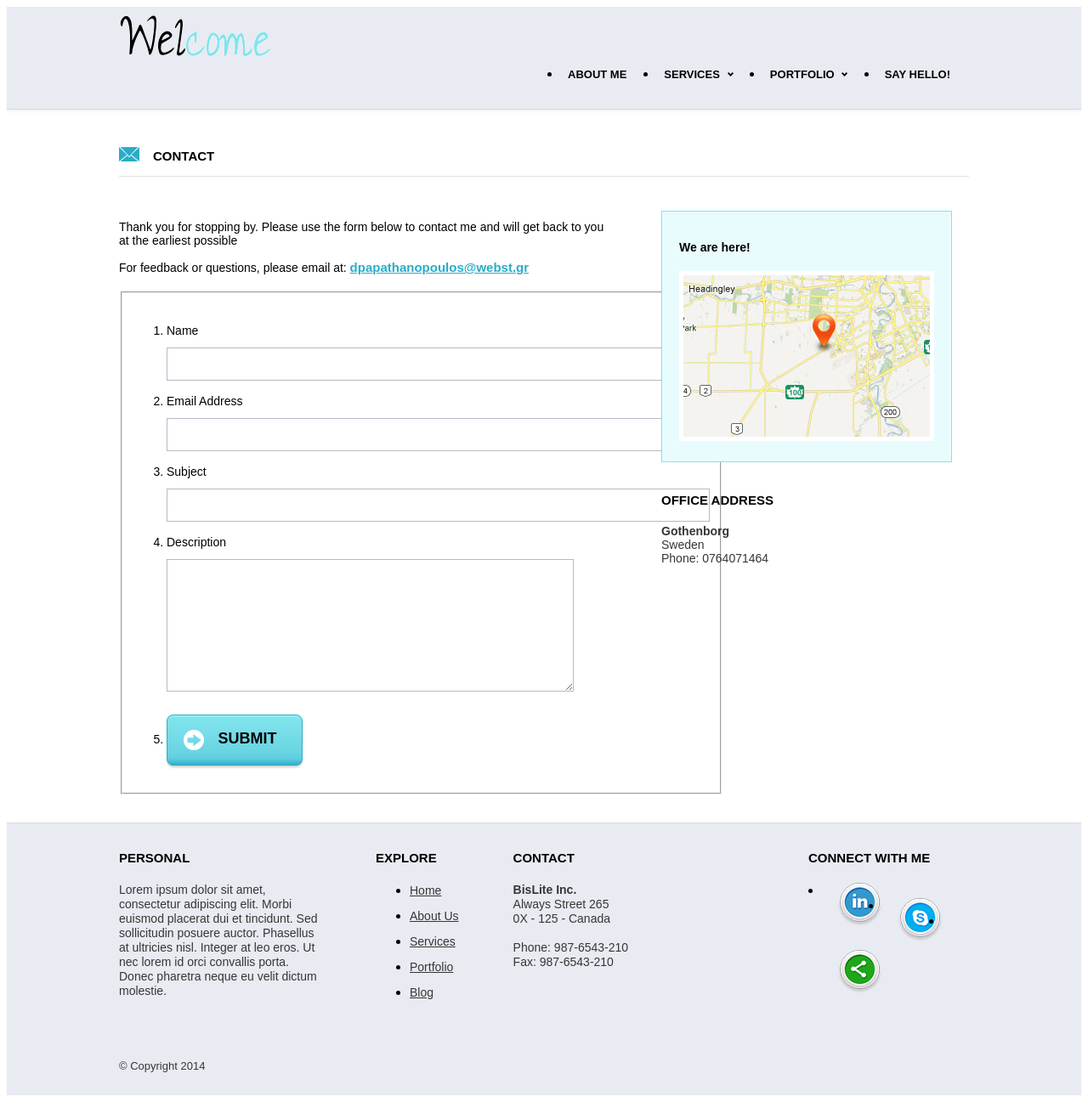
After one commit to Dionysios/homepage, a PHP site: page /contact.php in a window 1280 px wide. The commit adds this page. Shown: the whole page at 85% size. Run offline with PHP 8.4, Linux system fonts and the light colour scheme; some libraries are stand-ins or nearby versions.

Commit message:
adding contact page

```diff
--- /dev/null
+++ b/homepage/contact.php
@@ -0,0 +1,92 @@
+<!DOCTYPE html PUBLIC "-//W3C//DTD XHTML 1.0 Strict//EN" "http://www.w3.org/TR/xhtml1/DTD/xhtml1-strict.dtd">
+<html xmlns="http://www.w3.org/1999/xhtml" xml:lang="en" lang="en">
+<head>
+    <meta http-equiv="Content-Type" content="text/html; charset=UTF-8" />
+    <title>BisLite - Contact Us</title>
+    <link rel="stylesheet" type="text/css" href="stylesheets/reset.css" />
+    <link rel="stylesheet" type="text/css" href="stylesheets/main.css" />
+
+</head>
+<body>
+
+   	<? include("header_div.php"); ?>
+
+    <div id="main_content">
+
+        <div id="contact_area">
+
+            <div class="container">
+
+            <h2 id="contact">CONTACT</h2>
+
+            <div id="contact_info">
+
+                <div id="contact_info_left">
+
+                    <p>Thank you for stopping by. Please use the form below to contact me and will get back to you at the earliest possible
+                    <br />
+                    <br />
+                    For feedback or questions, please email at: <a href="mailto:email@dpapathanopoulos@webst.gr" class="bold_text blue_text">dpapathanopoulos@webst.gr</a></p>
+
+                    <form action="#" method="post" id="contact_form">
+                        <fieldset>
+			    <ol>
+                                <li>
+				    <label for="name">Name</label><input type="text" name="name" value="" size="77" maxlength="" id="name" />
+			        </li>
+			        <li>
+                        	    <label for="email">Email Address</label><input type="text" name="email" value="" size="77" maxlength="" id="email" />
+				</li>
+                                <li>
+                        	    <label for="email">Subject</label><input type="text" name="email" value="" size="77" maxlength="" id="subject" />
+				</li>
+				<li>
+				    <label for="message">Description</label><textarea name="message" rows="10" cols="57" id="message"></textarea>
+				</li>
+				<li>
+				    <input type="submit" value="SUBMIT" size="" maxlength="" />
+				</li>
+			    </ol>
+                        </fieldset>
+                    </form>
+
+                </div> <!-- END #contact_info_left -->
+
+                <div id="contact_info_right">
+
+                    <div id="location_map">
+
+                        <h3>We are here!</h3>
+
+                        <a href="#"><img src="images/map.jpg" alt="map" /></a>
+
+                    </div> <!-- END #location_map -->
+
+                    <div id="address">
+
+                        <h3>OFFICE ADDRESS</h3>
+                        <p><span class="bold_text">Gothenborg</span>
+                        <br />
+						Sweden
+
+                        <br />
+                        Phone: 0764071464
+                        <br />
+
+
+                    </div> <!-- END #address -->
+
+                </div> <!-- END #contact_info_right -->
+
+            </div> <!-- END #contact_info -->
+
+            </div> <!-- END .container -->
+
+        </div> <!-- END #contact_area -->
+
+    </div> <!-- END #main_content -->
+
+   <? include("footer.php");?>
+
+</body>
+</html>
--- a/homepage/header_div.php
+++ b/homepage/header_div.php
@@ -27,7 +27,7 @@
 
                     </ul>
                 </li>
-                <li class="first_list"><a href="contact.html" class="main_menu_first">Say Hello!</a></li>
+                <li class="first_list"><a href="../homepage/contact.php" class="main_menu_first">Say Hello!</a></li>
             </ul>
 
         </div> <!-- END #main_menu -->
```
